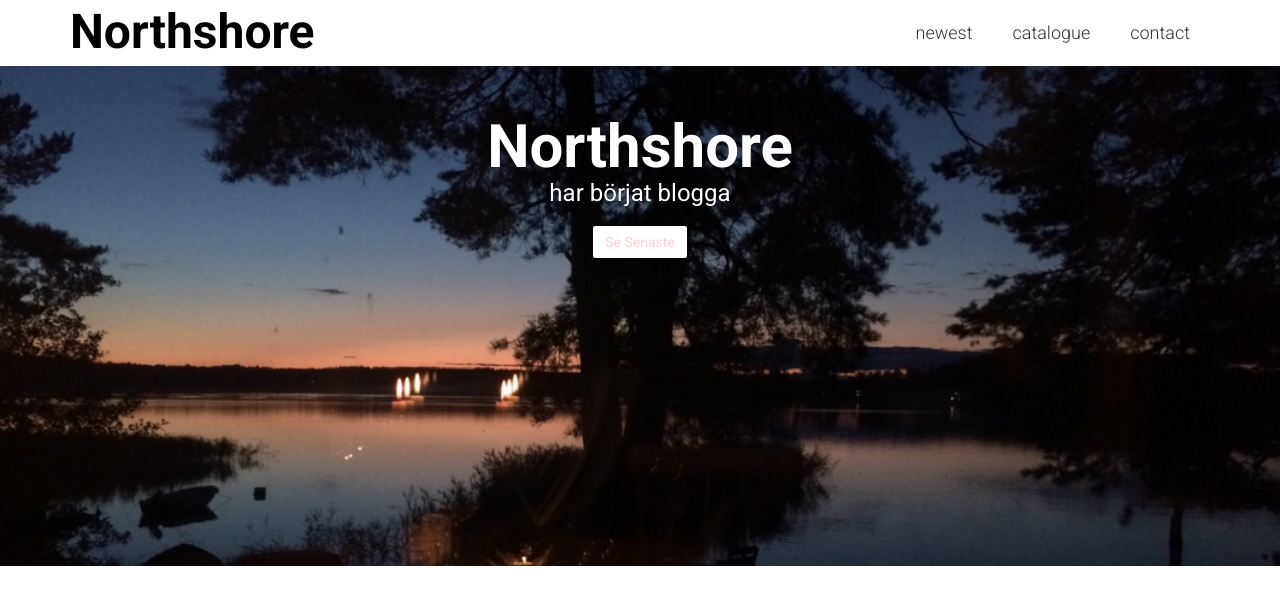
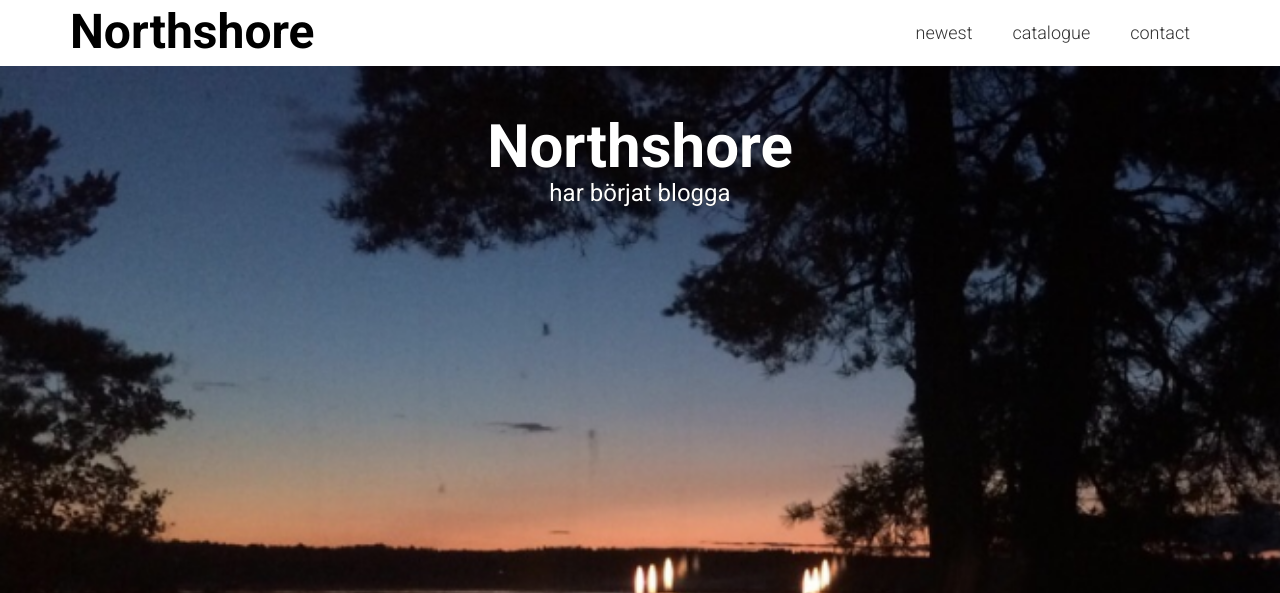
Before and after one commit to PatrikE/northshore, a plain HTML site: page index.html in a window 1280 px wide. Shown: the top 593 px of the page. Drawn offline with nearby package versions, Linux system fonts and the light colour scheme.

Commit message:
fixed background image

```diff
--- a/index.html
+++ b/index.html
@@ -29,7 +29,6 @@
 		      <div class="row text-center">
 		        <h2>Northshore</h2>
 		        <h3>har börjat blogga</h3>
-		        <a class="btn btn-primary" href="#">Se Senaste</a>
 		      </div>
 		    </div>
 		</section>
--- a/main.css
+++ b/main.css
@@ -63,10 +63,12 @@ header p {
   background-image: url('img/Hero.jpg');
   background-image: url('img/Northshore.PNG');
   background-size: cover;
+  background-repeat: no-repeat;
   color: #ffffff;
-  height: 500px;
+  height: 1024px;
   text-shadow: 0.25px 0.25px 0.25px #000000;
 }
+
 
 .jumbotron h2 {
   font-size: 60px;
```
